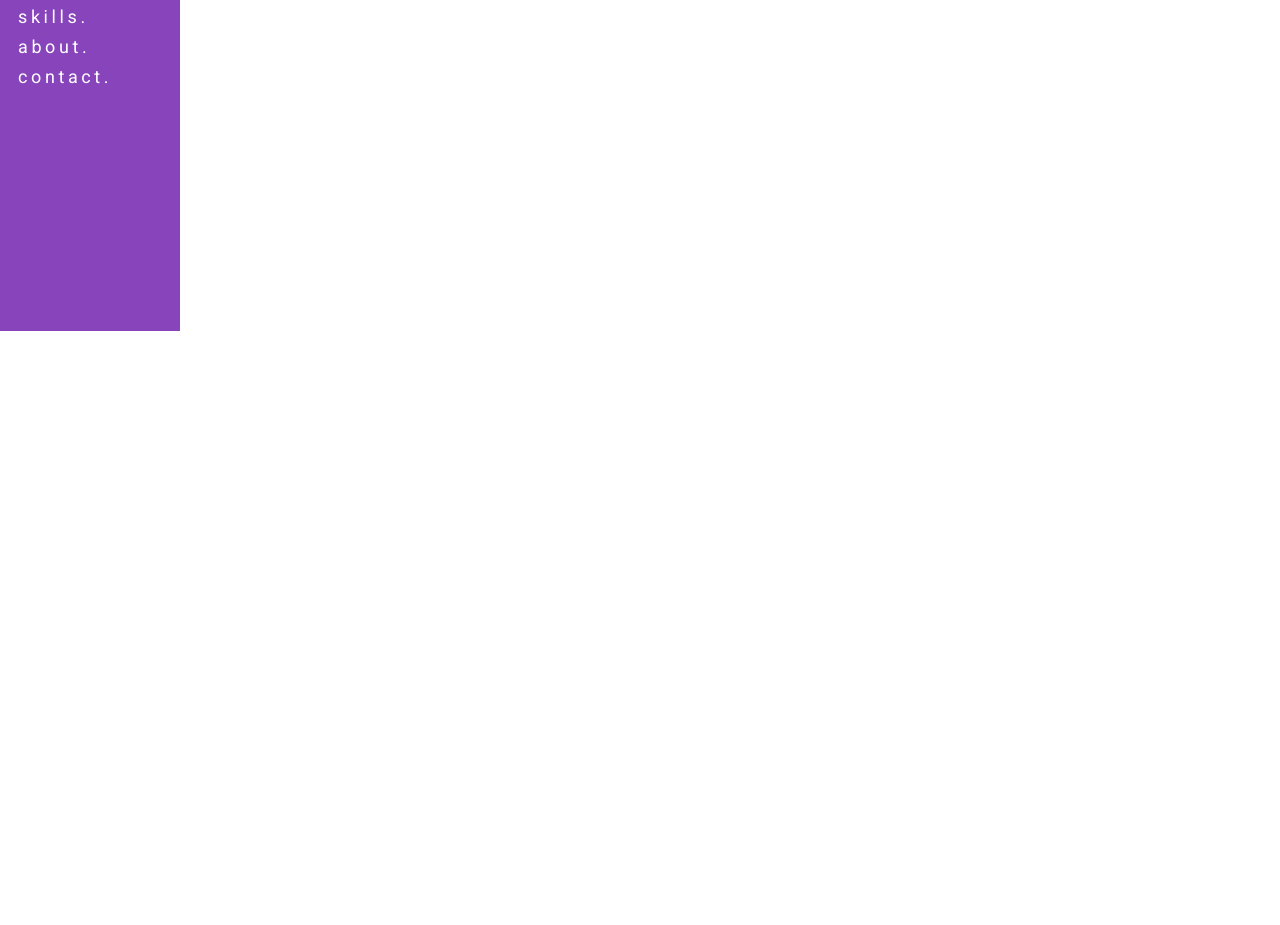
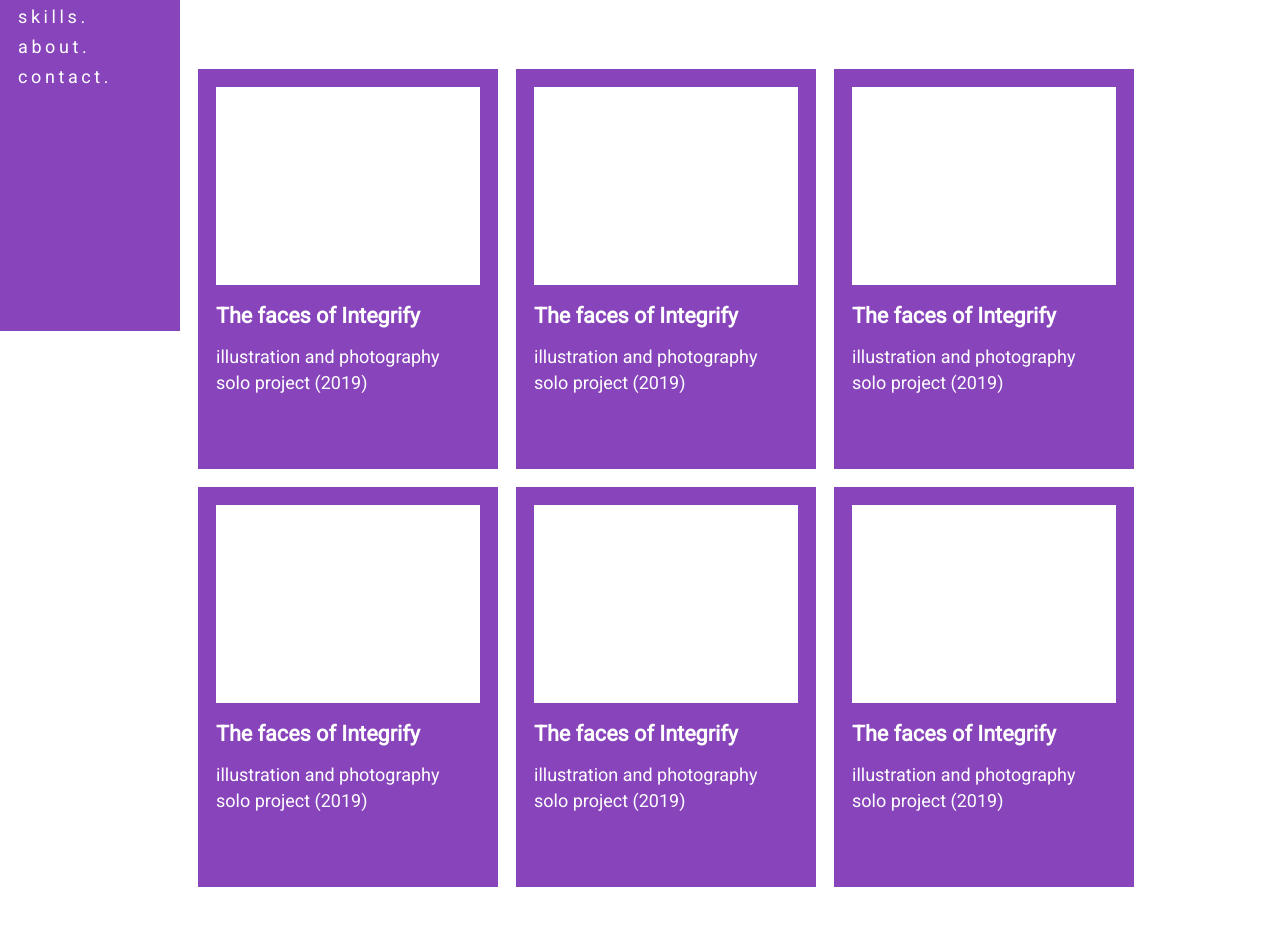
Before and after one commit to xurxe/xurxe.com, a plain HTML site: page index.html in a window 1280 px wide. Shown: the part 469-1394 px from the top of the page. Before the commit the page ends 800 px from the top, so only its background shows below. Drawn offline with Linux system fonts and the light colour scheme.

Commit message:
Added main as flexbox

```diff
--- a/css/style.css
+++ b/css/style.css
@@ -12,6 +12,7 @@
     padding: 0;
     scroll-behavior: smooth;
     text-decoration: none;
+    overflow-x: hidden;
 }
 
 a {
@@ -53,9 +54,14 @@ h2 {
     margin: 1rem 0 2rem;
 }
 
+h3 {
+    font-size: 1.2rem;
+    margin: 1rem 0;
+}
+
 strong {
     color: #8844bb;
-    display: inline-block;
+    display: inline;
     font-size: 30px;
     font-weight: normal;
     letter-spacing: 0.05em;
@@ -105,17 +111,21 @@ nav div {
     padding: 1rem 0;
 }
 
+nav a {
+    display: block;
+    letter-spacing: 0.2em;
+    padding: 0.2rem 1rem 0.3rem;
+}
+
+nav p {
+    overflow-y: hidden;
+}
+
 .nav-logo-div {
     background: white;
     height: 8rem;
     margin: 0 1rem;
     width: 8rem;
-}
-
-nav a {
-    display: block;
-    letter-spacing: 0.2em;
-    padding: 0.2rem 1rem 0.3rem;
 }
 
 .nav-name-div p {
@@ -147,10 +157,35 @@ header p {
 }
 
 
+
 /* MAIN ******************************************************************* */
 main {
+    display: flex;
+    flex-direction: row;
+    flex-wrap: wrap;
     padding-top: 2rem;
-    padding-right: 2rem;
+    padding-right: 0;
     padding-bottom: 2rem;
-    padding-left: 13rem;
+    padding-left: 11rem;
+    width: 100vw;
 }
+
+.main-item-div {
+    background: #8844bb;
+    flex-shrink: 1;
+    height: 400px;
+    padding: 1rem;
+    margin-right: 1rem;
+    margin-bottom: 1rem;
+    width: 300px;
+}
+
+.main-item-image-div {
+    background: white;
+    height: 198px;
+    width: 100%;
+}
+
+.main-item-div p {
+    padding-bottom: 0.3rem;
+}
--- a/index.html
+++ b/index.html
@@ -2,51 +2,30 @@
 <html lang="fi" prefix="og: http://ogp.me/ns#">
 
     <head>
-        <meta
-        charset="UTF-8"
-        />
+        <meta charset="UTF-8" />
 
-        <meta
-        name="viewport"
-        content="width=device-width, initial-scale=1.0"
-        />
-
-        <meta
-        http-equiv="X-UA-Compatible"
-        content="ie=edge"
-        />
+        <meta name="viewport" content="width=device-width, initial-scale=1.0" />
+        <meta http-equiv="X-UA-Compatible" content="ie=edge" />
 
         <title>
             Xurxe Toivo García
         </title>
 
-        <meta property="og:title" content="Xurxe Toivo García">
-        <meta property="og:description" content="Xurxe makes still, moving, and interactive things.">
-        <meta property="og:image" content=" ">
-        <meta property="og:url" content="http://xurxe.com/">
-        <meta name="twitter:card" content="summary_large_image">
+        <meta name="description" content="Xurxe makes things that stay still, get moving, and interact with you." />
 
-        <meta
-        name="description"
-        content="Xurxe makes still, moving, and interactive things."
-        />
+        <meta name="keywords" content="Xurxe, Xurxe Toivo, Xurxe Garcia, Xurxe Toivo García, web developer, web development, web designer, web design, illustration, animation, watercolor, Integrify, Finland, Helsinki" />
 
-        <meta
-        name="keywords"
-        content="Xurxe, Xurxe Toivo, Xurxe Garcia, Xurxe Toivo García, web developer, web development, web designer, web design, illustration, animation, watercolor, Integrify, Finland, Helsinki"
-        />
+        <meta name="author" content="Xurxe Toivo Garcia" />
 
-        <link
-        href="https://fonts.googleapis.com/css?family=Roboto|Roboto+Mono"
-        rel="stylesheet"
-        />
+        <meta property="og:title" content="Xurxe Toivo García" />
+        <meta property="og:description" content="Xurxe makes things that stay still, get moving, and interact with you." />
+        <meta property="og:image" content=" " />
+        <meta property="og:url" content="http://xurxe.com/" />
+        <meta name="twitter:card" content="summary_large_image" />
 
-        <link
-        href="./css/style.css"
-        rel="stylesheet"
-        />
+        <link href="https://fonts.googleapis.com/css?family=Roboto|Roboto+Mono" rel="stylesheet" />
 
-        <meta name="author" content="Xurxe Toivo Garcia">
+        <link href="./css/style.css" rel="stylesheet" />
     </head>
 
     <body>
@@ -103,6 +82,71 @@
         </header>
 
         <main>
+            <div class="main-item-div">
+                <div class="main-item-image-div">
+
+                </div>
+
+                <h3 class="white-text">The faces of Integrify</h3>
+                <p class="white-text">illustration and photography</p>
+                <p class="white-text">solo project (2019)</p>
+
+            </div>
+
+            <div class="main-item-div">
+                <div class="main-item-image-div">
+
+                </div>
+
+                <h3 class="white-text">The faces of Integrify</h3>
+                <p class="white-text">illustration and photography</p>
+                <p class="white-text">solo project (2019)</p>
+
+            </div>
+
+            <div class="main-item-div">
+                <div class="main-item-image-div">
+
+                </div>
+
+                <h3 class="white-text">The faces of Integrify</h3>
+                <p class="white-text">illustration and photography</p>
+                <p class="white-text">solo project (2019)</p>
+
+            </div>
+
+            <div class="main-item-div">
+                <div class="main-item-image-div">
+
+                </div>
+
+                <h3 class="white-text">The faces of Integrify</h3>
+                <p class="white-text">illustration and photography</p>
+                <p class="white-text">solo project (2019)</p>
+
+            </div>
+
+            <div class="main-item-div">
+                <div class="main-item-image-div">
+
+                </div>
+
+                <h3 class="white-text">The faces of Integrify</h3>
+                <p class="white-text">illustration and photography</p>
+                <p class="white-text">solo project (2019)</p>
+
+            </div>
+
+            <div class="main-item-div">
+                <div class="main-item-image-div">
+
+                </div>
+
+                <h3 class="white-text">The faces of Integrify</h3>
+                <p class="white-text">illustration and photography</p>
+                <p class="white-text">solo project (2019)</p>
+
+            </div>
 
         </main>
 
--- a/js/script.js
+++ b/js/script.js
@@ -82,15 +82,15 @@ function showNavContent() {
 function tuckHamburger() {
     hamburgerTucked = true;
     navWidth = 10;
-    paddingLeft = 13;
+    paddingLeft = 11;
 
     let effect = setInterval(runEffect, 1);
 
     function runEffect() {
         if (navWidth < 3) {
             nav.style.width = '3rem';
-            header.style.paddingLeft = '6rem';
-            main.style.paddingLeft = '6rem';
+            header.style.paddingLeft = '4rem';
+            main.style.paddingLeft = '4rem';
 
             clearInterval(effect);
             return;
@@ -114,15 +114,15 @@ function tuckHamburger() {
 function untuckHamburger() {
     hamburgerTucked = false;
     navWidth = 3;
-    paddingLeft = 5;
+    paddingLeft = 4;
 
     let effect = setInterval(runEffect, 1);
 
     function runEffect() {
         if (navWidth > 10) {
             nav.style.width = '10rem';
-            header.style.paddingLeft = '13rem';
-            main.style.paddingLeft = '13rem';
+            header.style.paddingLeft = '11rem';
+            main.style.paddingLeft = '11rem';
 
             clearInterval(effect);
             return;
@@ -168,8 +168,8 @@ function initialize() {
 
     else {
         nav.style.width = '3rem';
-        header.style.paddingLeft = '6rem';
-        main.style.paddingLeft = '6rem';
+        header.style.paddingLeft = '4rem';
+        main.style.paddingLeft = '4rem';
         hamburgerTucked = true;
 
         for (let i = 0; i < navDivs.length; i++) {
```
Also changed, not shown: assets/Xurxe-logo.png (added), assets/icon-closed-envelope-circle.png (added), assets/icon-dribbble.png (added), assets/icon-github-logo.png (added), assets/icon-instagram.png (added), assets/icon-itchio.png (added), assets/icon-linkedin.png (added).
